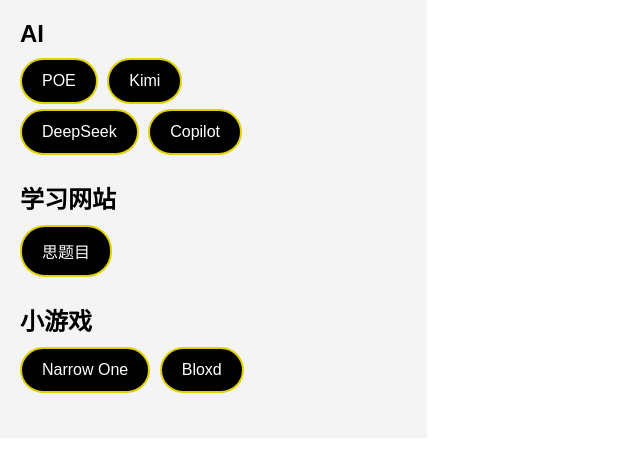
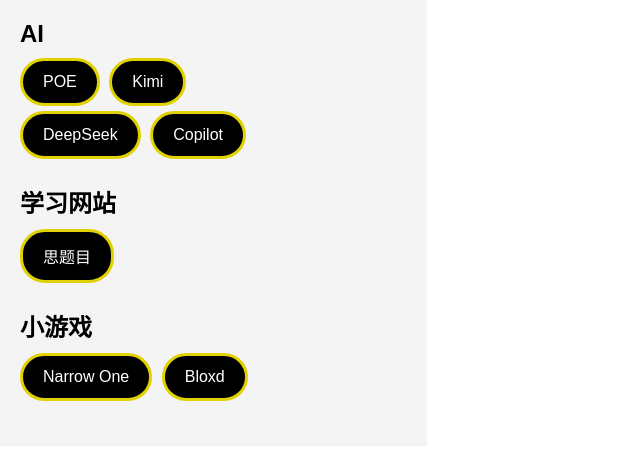
Before and after one commit to AL-sama0/useful, a plain HTML site: page index.html in a window 1280 px wide. Shown: the whole page, without its empty margins (0-640 px from the left). Drawn offline with Linux system fonts and the light colour scheme.

Commit message:
Update index.html

```diff
--- a/index.html
+++ b/index.html
@@ -30,7 +30,7 @@
             text-align: center;
             background-color: black;
             color: white;
-            border: 2px solid #e0d100; /* 调整为亮黄色 */
+            border: 3px solid #e0d100; /* 增加边框宽度 */
             text-decoration: none;
             border-radius: 25px; /* 设置圆角 */
             margin-right: 5px; /* 添加右边距以分隔按钮 */
```
